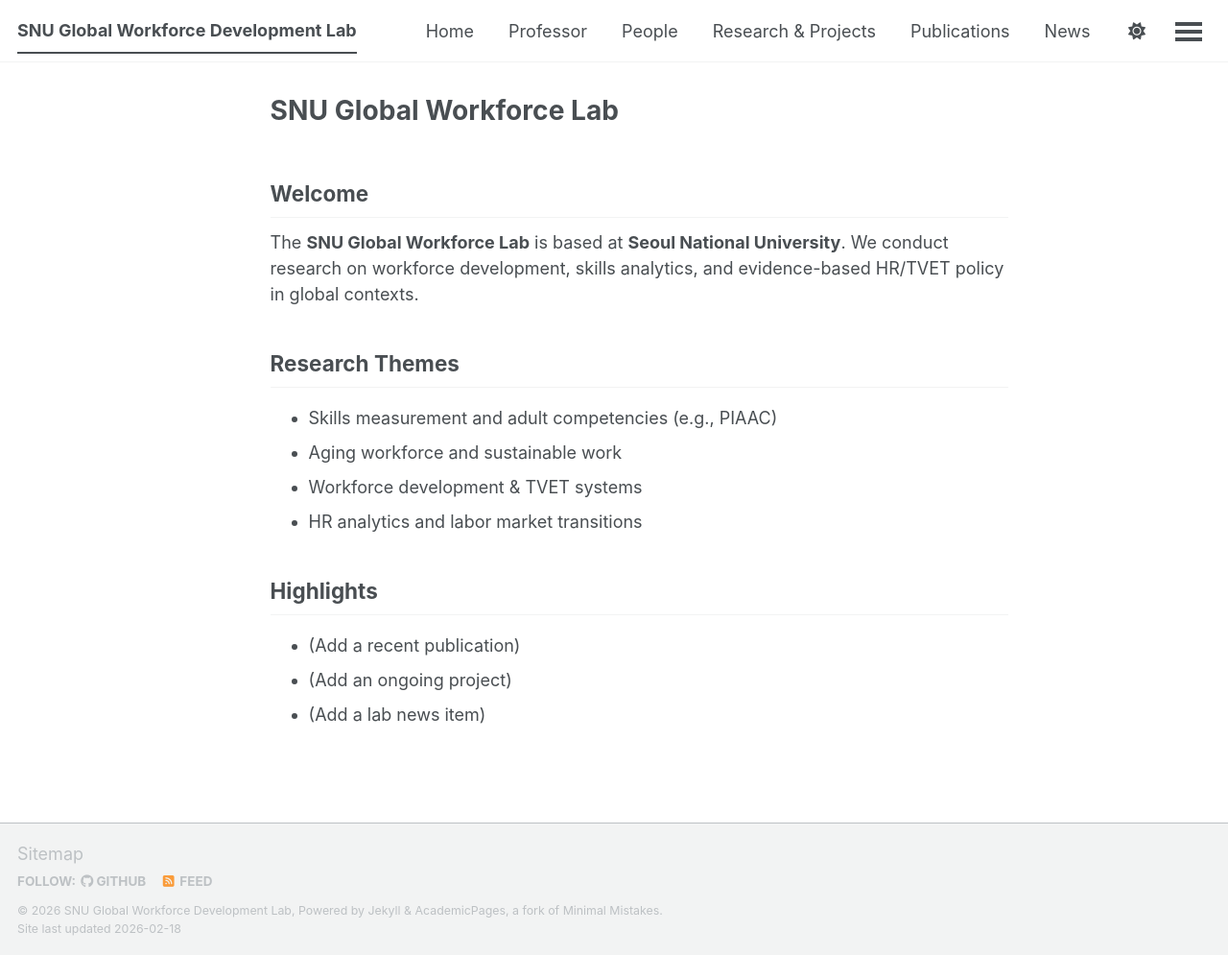
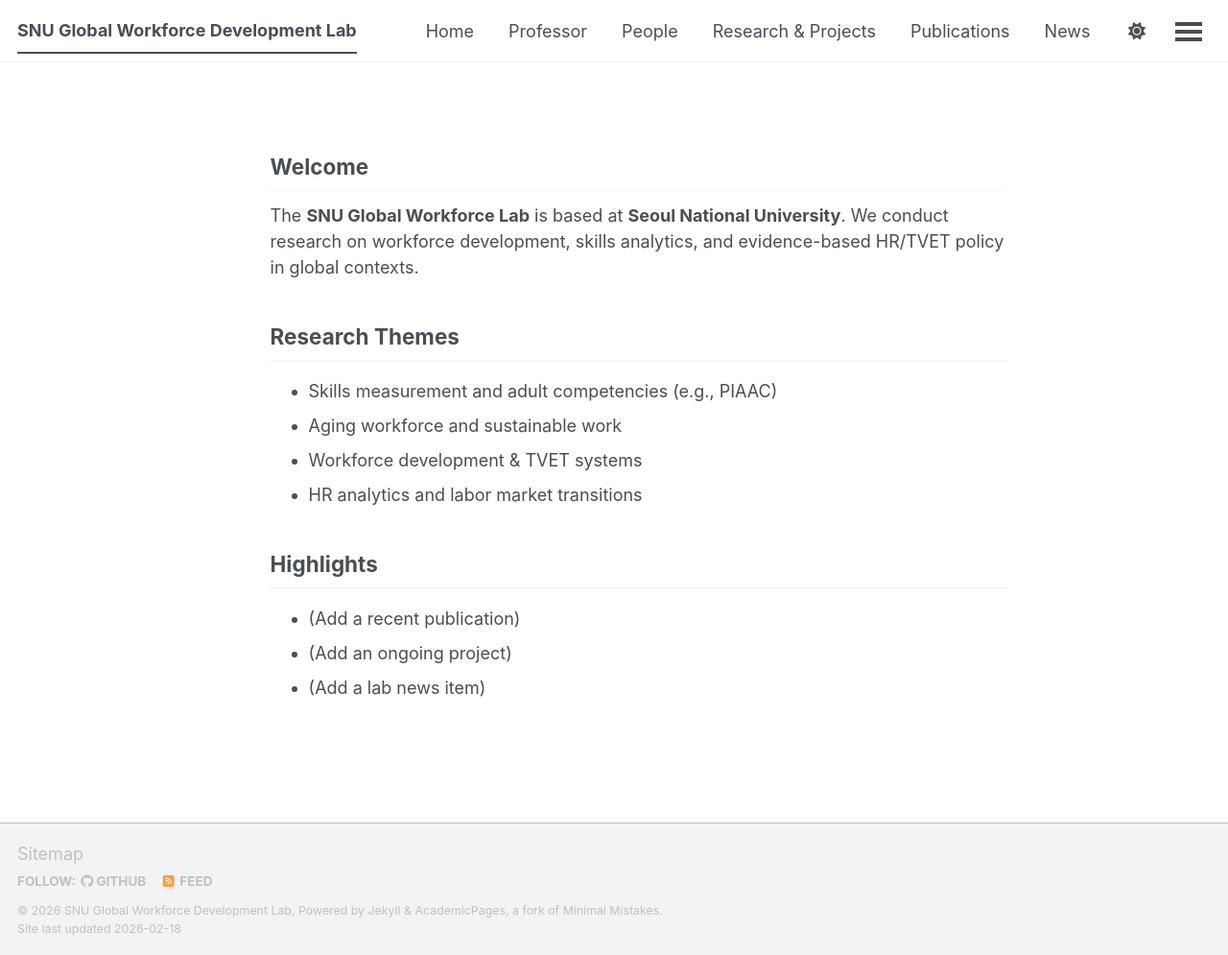
Before and after one commit to snu-global-workforce-lab/snu-global-workforce-lab.github.io, a Jekyll site: the page built from _pages/home.md, in a window 1280 px wide and 995 px high. Shown: the whole window at 96% size. Built offline with Jekyll 4.4.1, drawn with Linux system fonts in a browser that asks for light colours; a script bundle is joined from its source files by our own code; library files that are not in the unit come from our copies.

Commit message:
Update home.md

```diff
--- a/_pages/home.md
+++ b/_pages/home.md
@@ -1,6 +1,6 @@
 ---
 permalink: /
-title: "SNU Global Workforce Lab"
+title: ""
 author_profile: false
 ---
 
```
